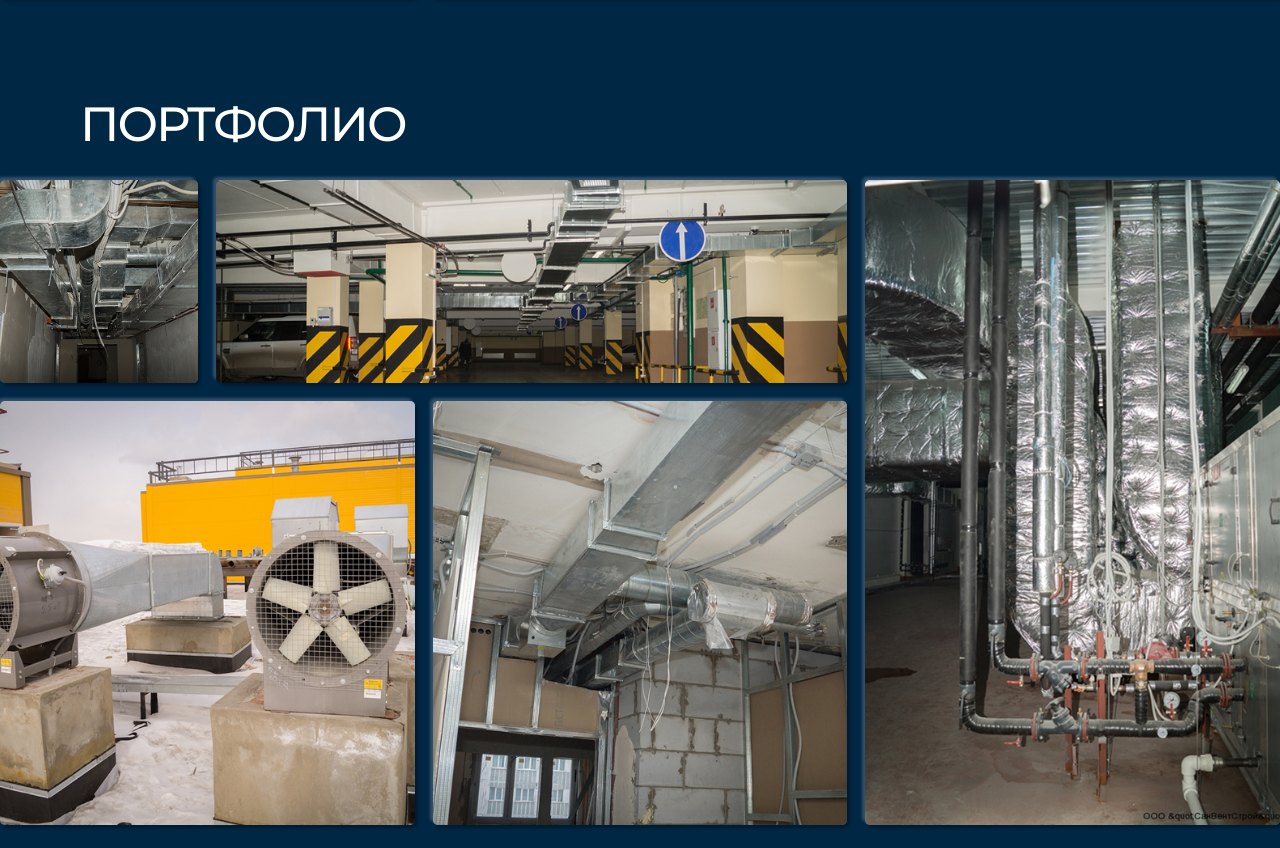
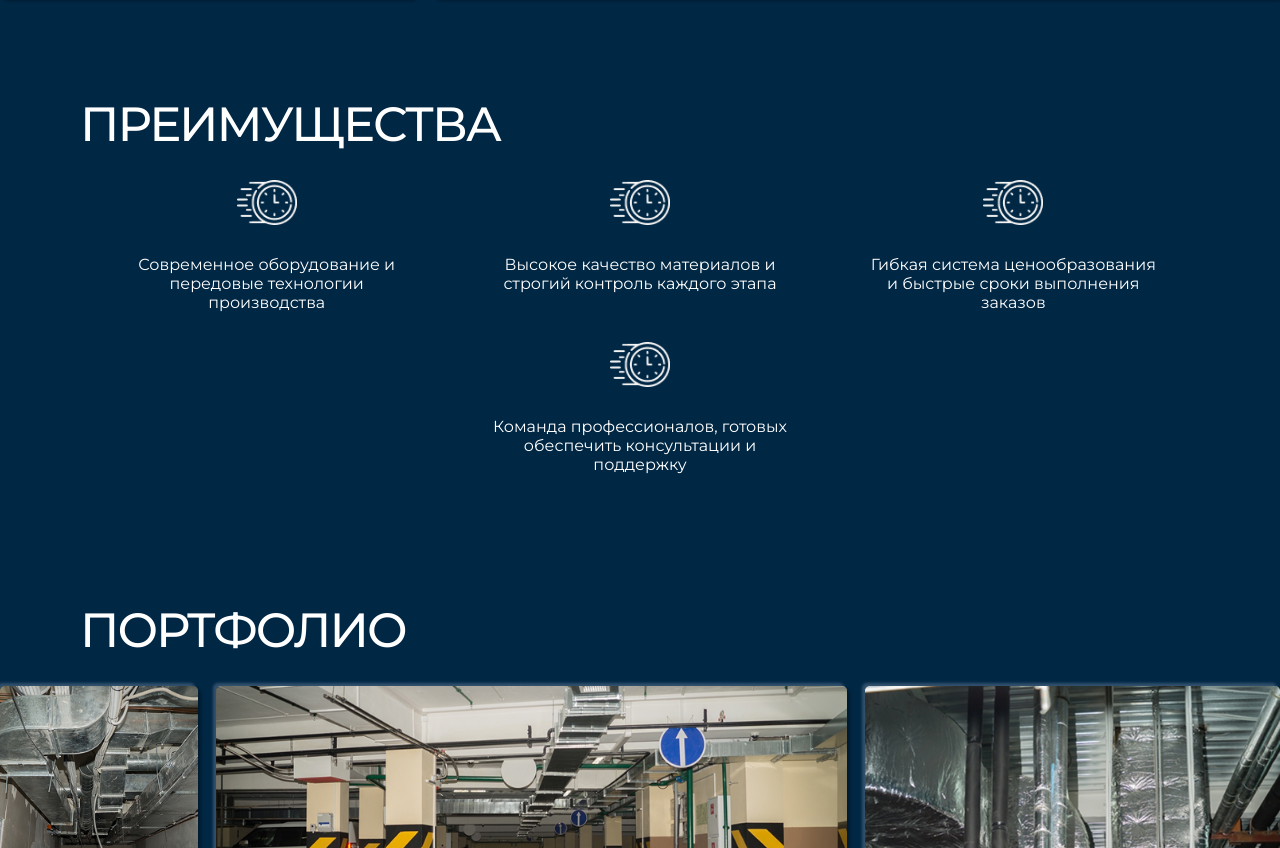
Before and after one commit to LapkiWEB/SanVentStroy, a plain HTML site: page app/index.html in a window 1280 px wide. Shown: the part 4088-4936 px from the top of the page. Drawn offline with Linux system fonts and the light colour scheme; some packages are replaced by stand-ins of ours; a script that the page names is missing; files whose address does not match are found by name.

Commit message:
add adv + adaptive

```diff
--- a/app/index.html
+++ b/app/index.html
@@ -264,6 +264,44 @@
         </div>
       </section>
 
+      <section class="adv section">
+        <div class="container">
+          <h2 class="title-h2">
+            Преимущества
+          </h2>
+          <div class="adv__inner">
+            <div class="adv__item">
+              <img src="images/icons/adv-1.png" alt="" class="adv__item-img">
+              <p class="adv__item-descr">
+                Современное оборудование
+                и передовые технологии производства
+              </p>
+            </div>
+            <div class="adv__item">
+              <img src="images/icons/adv-1.png" alt="" class="adv__item-img">
+              <p class="adv__item-descr">
+                Высокое качество материалов
+                и строгий контроль каждого этапа
+              </p>
+            </div>
+            <div class="adv__item">
+              <img src="images/icons/adv-1.png" alt="" class="adv__item-img">
+              <p class="adv__item-descr">
+            Гибкая система ценообразования
+            и быстрые сроки выполнения заказов
+              </p>
+            </div>
+            <div class="adv__item">
+              <img src="images/icons/adv-1.png" alt="" class="adv__item-img">
+              <p class="adv__item-descr">
+                Команда профессионалов, готовых обеспечить консультации
+                и поддержку
+              </p>
+            </div>
+          </div>
+        </div>
+      </section>
+
       <section class="section portfolio-grid">
         <div class="container">
           <h2 class="title-h2">
--- a/app/scss/_media.scss
+++ b/app/scss/_media.scss
@@ -211,6 +211,18 @@
 }
 
 @media(max-width: 800px) {
+
+
+  .title-h2 {
+    font-size: 30px;
+    line-height: 34px;
+  }
+
+  .title-h3 {
+    font-size: 26px;
+    line-height: 30px;
+  }
+
   .container-fluid {
     padding: 0 40px;
   }
--- a/app/scss/style.scss
+++ b/app/scss/style.scss
@@ -288,6 +288,31 @@
 
 // end section gallery-grid
 
+// start section adv
+.adv__inner {
+  display: flex;
+  justify-content: space-around;
+  flex-wrap: wrap;
+  // gap: 30px;
+}
+
+.adv__item {
+  margin: 0 30px;
+  margin-bottom: 30px;
+  text-align: center;
+  max-width: 300px;
+  width: 100%;
+}
+
+.adv__item-img {
+  width: 60px;
+  height: 45px;
+  margin: 0 auto;
+  margin-bottom: 30px;
+}
+
+// end section adv
+
 // start section portfolio
 .portfolio-grid__inner {
   display: grid;
@@ -327,7 +352,7 @@
 
 .portfolio-grid__item-two {
   grid-column-start: span 3;
-    grid-row-start: span 1;
+  grid-row-start: span 1;
 }
 
 .portfolio-grid__item-three {
@@ -339,6 +364,7 @@
   grid-column-start: span 2;
   grid-row-start: span 2;
 }
+
 .portfolio-grid__item-five {
   grid-column-start: span 2;
   grid-row-start: span 2;
```
Also changed, not shown: app/css/style.min.css, app/images/icons/adv-1.png (added).
